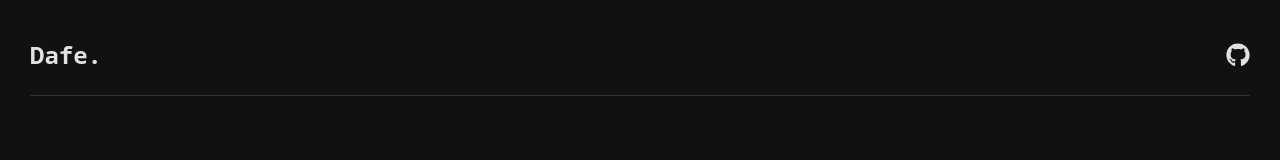
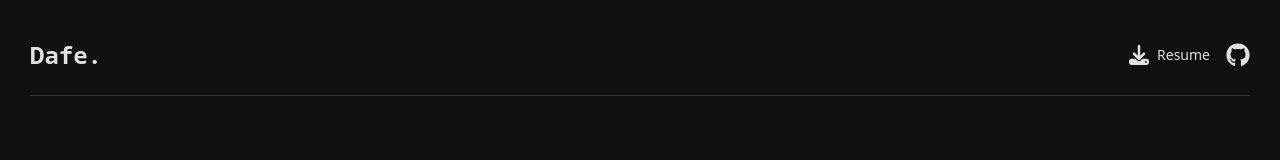
Before and after one commit to Odafe88/Repo_v3, a Next.js app in the folder dafe-portfolio/: page / in a window 1280 px wide. Shown: the top 160 px of the page. Built offline with nearby package versions, Linux system fonts and the light colour scheme.

Commit message:
Included Resume Button

```diff
--- a/dafe-portfolio/src/components/Header.jsx
+++ b/dafe-portfolio/src/components/Header.jsx
@@ -1,5 +1,5 @@
 import React from 'react';
-import { FaGithub } from "react-icons/fa6";
+import { FaGithub, FaDownload } from "react-icons/fa6";
 import Link from 'next/link';
 
 
@@ -8,7 +8,17 @@
         <header className="sticky t-0 l-0 r-0 bg-[#121112] px-[30px] py-[15px]">
             <div className="container py-[1.5rem] w-full mx-auto flex justify-between items-center border-b border-[#333]">
                 <h1 className="font-noto text-[#e1e1e2] text-2xl font-bold">Dafe.</h1>
-                <Link href="https://github.com/Odafe88"><FaGithub className="text-[#e1e1e2] text-2xl" /></Link>
+                <div className="flex items-center gap-4">
+                    <a
+                        href="/resume.pdf"
+                        download
+                        className="flex items-center gap-2 text-[#e1e1e2] hover:text-white transition-colors"
+                    >
+                        <FaDownload className="text-xl" />
+                        <span className="text-sm font-medium">Resume</span>
+                    </a>
+                    <Link href="https://github.com/Odafe88"><FaGithub className="text-[#e1e1e2] text-2xl" /></Link>
+                </div>
             </div>
         </header>
     );
```
Also changed, not shown: 1 other file (tests, documents, lock files or other folders).
